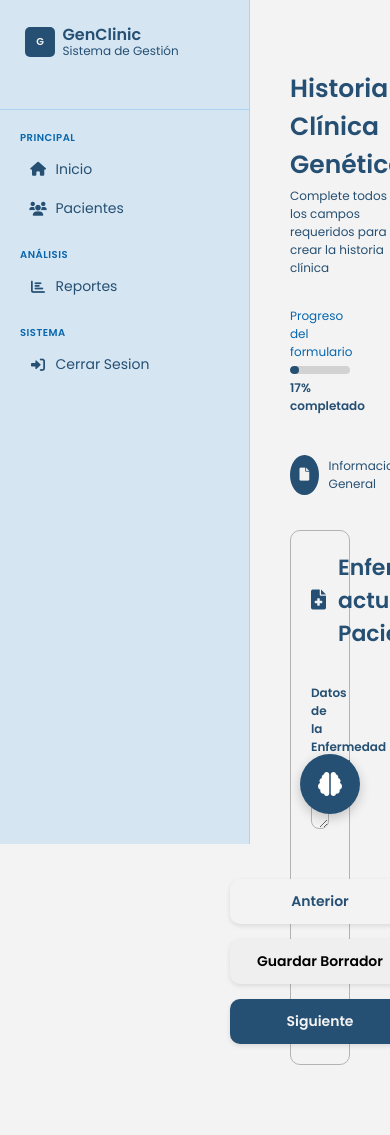
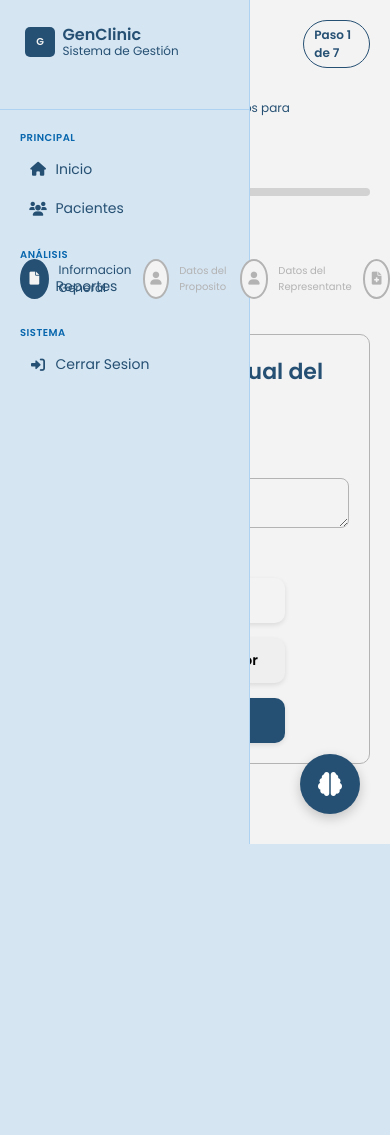
Before and after one commit to EnriqueRioss/GeneticSys, a Django app: page /historias/enfermedad-actual/ in a window 390 px wide. After the commit the page ends 844 px from the top, so only its background shows below. Run offline with Django 5.2, Linux system fonts and the light colour scheme; parts of the project's set-up code (start-up, migrations or seed data) failed here and were passed over.

Commit message:
cambios de css para responsividad 5

```diff
--- a/myapp/static/styles/stylesforms.css
+++ b/myapp/static/styles/stylesforms.css
@@ -61,91 +61,7 @@ li{
 }
 
 
-/*---------------- NAVBAR FORMULARIOS --------------------*/
-/*
-.navbar {
-    display: flex;
-    justify-content: space-between;
-    align-items: center;
-    padding: 1.5rem 0;
-    flex-wrap: wrap;
-}
-
-
-.container-logo h1{
-    color: var(--primary-darkerblue);
-    font-size: 2.5rem;
-    text-transform: uppercase;
-    letter-spacing: -1px;
-}
-
-
-.menu {
-    display: flex;
-    gap: 1rem;
-}
-
-.menu li {
-    list-style: none;
-}
-
-.menu a {
-    font-family: "Poppins", serif;
-    text-decoration: none;
-    font-size: 1.6rem;
-    color: var(--primary-darkerblue);
-    font-weight: 600;
-    font-weight: bold;
-    position: relative;
-    padding: 0.8em 1.5em;
-}
-
-.menu a::after {
-    content: '  ';
-    width: 3rem;
-    height: 1px;
-    background-color: var(--buttons-blue);
-    position: absolute;
-    bottom: 7px;
-    left: 50%;
-    transform: translate(-50%, 50%);
-    opacity: 0;
-    transition: all 0.3s ease;
-}
-
-.menu a:hover::after {
-    opacity: 1;
-}
-
-.menu a:hover {
-    color: var(--buttons-blue);
-}
-
-hr{
-    border: 1px solid;
-    border-color: var(--liner-gray);
-}
-
-.conf-logo {
-    border-radius: 25%;
-    width: 3rem;
-    height: 3rem;
-    display: inline-flex;
-    align-items: center;
-    justify-content: center;
-    background-color: var(--button-gray);
-    margin-left: 15px;
-}
-
-.conf-logo i{
-    color: var(--primary-darkerblue);
-    font-size: 1.5rem;
-}
-*/
-
-
 /*----------------- HISTORIA CLÍNICA --------------------*/
-
 
 .main-content{
     flex: 1;
@@ -154,9 +70,7 @@ hr{
 
 .form-container{
     flex: 1;
-    margin-left: 25rem;
     background-color: var(--background-color);
-    padding: 5rem 2rem;
 }
 
 
@@ -244,20 +158,6 @@ form{
     padding-bottom: 3.5rem;
 }
 
-/*
-.stepper::before{
-    content: '';
-    position: absolute;
-    top: 1.5rem;
-    left: 0;
-    right: 0;
-    height: 0.2rem;
-    background-color: var(--liner-gray);
-    transform: translateY(-50%);
-    z-index: 1;
-}*/
-
-
 .stepper-item{
     display: inline-flex;
     align-items: center;
@@ -290,6 +190,7 @@ form{
   font-size: 1.2rem;
 }
 
+
        /*----ESTILOS PARA EL PASO ACTIVO----*/
 
 .stepper-item.active .step-counter{
@@ -308,20 +209,6 @@ form{
 
 
 /*--------------------- FORMULARIOS --------------------*/
-/*.form-container {
-    background-color: var(--background-color);
-    padding: 5rem 2rem;
-    margin: 2rem auto;
-    max-width: 80rem;
-
-}
-
-.form-container h1{
-    font-size: 20px;
-    color: var(--primary-darkerblue);
-    margin-bottom: 2.5rem;
-    text-align: center;
-}*/
 
 .form-step{
     display: none;
```
Lines whose indentation alone changed are shown as unchanged.
